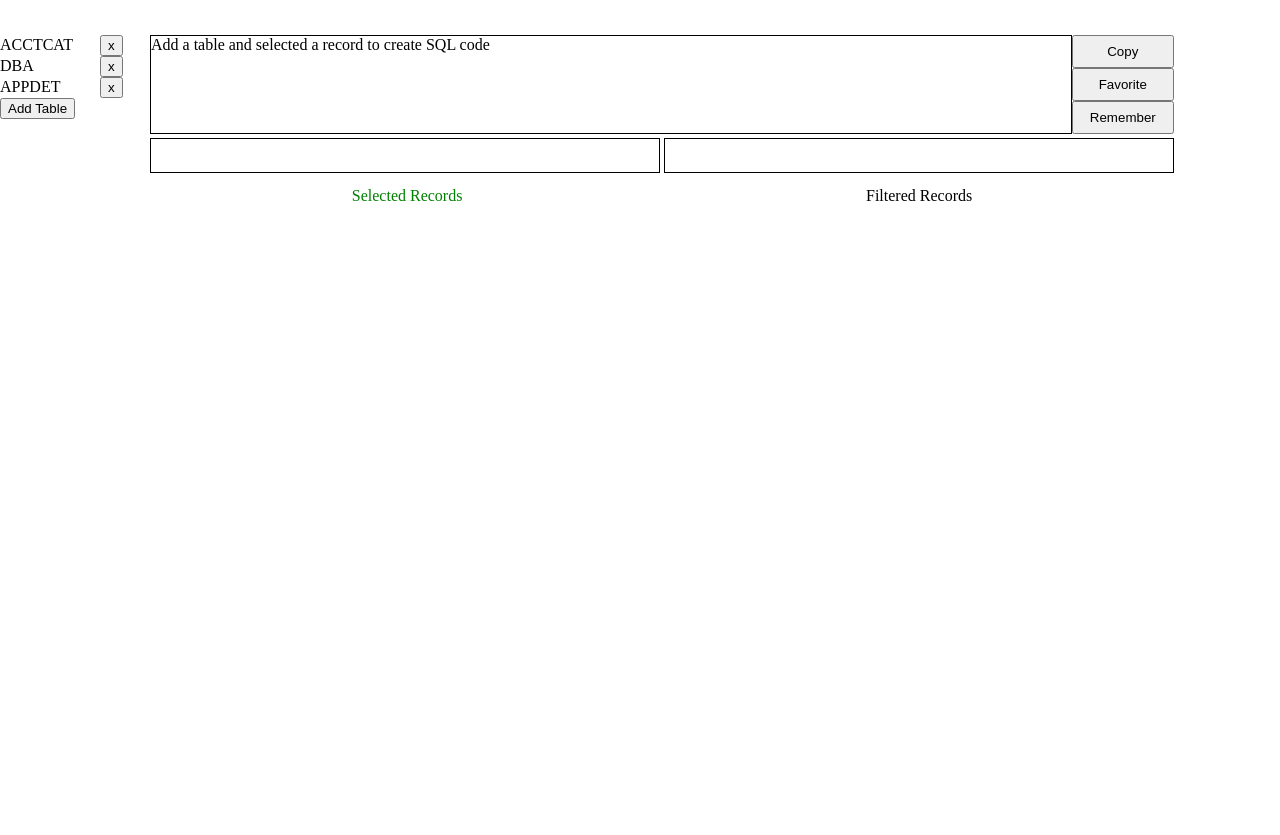
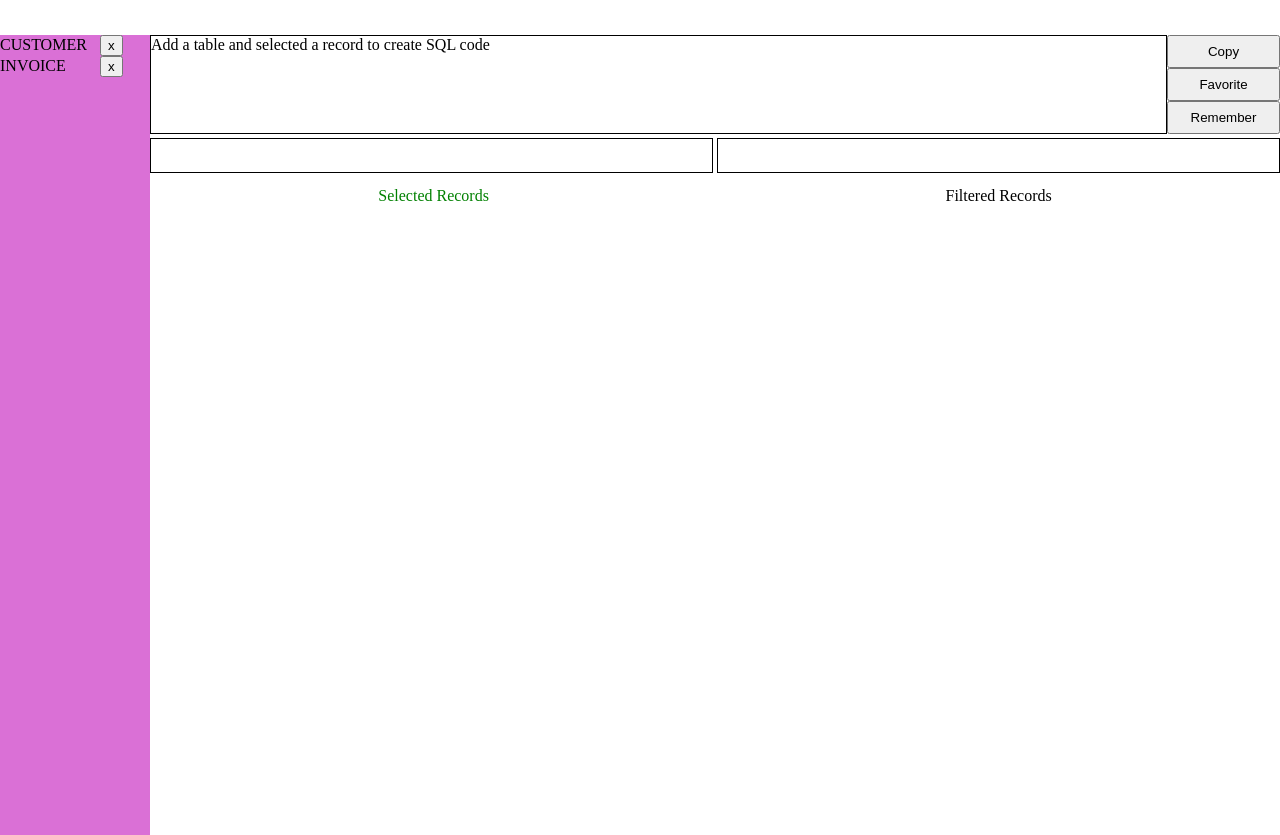
Before and after one commit to ttches/sql-gui, a React (Create React App) app: page / in a window 1280 px wide. Before the commit the page ends 800 px from the top, so only its background shows below. Built offline with nearby package versions, Linux system fonts and the light colour scheme.

Commit message:
Left panel skeleton structure created

```diff
--- a/src/App.js
+++ b/src/App.js
@@ -9,9 +9,11 @@ import Console from './containers/ConsoleContainer';
 class App extends Component {
   render() {
     return (
-      <div style={{display: 'flex'}}>
-        <TableTabsContainer />
-        <div style={{display: 'flex', flexFlow: 'row wrap', width: '80%'}}>
+      <div className='container'>
+        <div className='left-panel'>
+          <TableTabsContainer />
+        </div>
+        <div className='main-container'>
           <Console />
           <SelectedTablesContainer />
           <FilteredTablesContainer />
--- a/src/components/TableTabs.js
+++ b/src/components/TableTabs.js
@@ -34,10 +34,10 @@ export default class TableTabs extends Component {
         {this.props.tabs.map(renderTableTabs)}
         <button
           className='add-table-tab'
-          style={{display: `${(this.props.tabs.length > 10) ? 'none' : 'block'}`}}
+          style={{display: `${(this.props.tabs.length > 1) ? 'none' : 'block'}`}}
           onClick={this.props.onAddTableTab}>
             Add Table
-          </button>
+        </button>
       </div>
     );
   }
--- a/src/index.css
+++ b/src/index.css
@@ -125,6 +125,12 @@ video {
 body {
   margin-top: 35px;
 }
+html,
+body,
+#root {
+  height: 100%;
+  min-height: 100%;
+}
 .console-filtered {
   border: 1px solid #000;
   margin-top: 4px;
@@ -205,6 +211,83 @@ body {
   width: 100%;
   height: 33px;
 }
+#root {
+  height: 100%;
+  min-height: 100%;
+}
+.container {
+  display: -webkit-box;
+  display: -moz-box;
+  display: -webkit-flex;
+  display: -ms-flexbox;
+  display: box;
+  display: flex;
+  height: 100%;
+  min-height: 100%;
+}
+.main-container {
+  -webkit-box-align: start;
+  -moz-box-align: start;
+  -o-box-align: start;
+  -ms-flex-align: start;
+  -webkit-align-items: flex-start;
+  align-items: flex-start;
+  -webkit-align-self: flex-start;
+  align-self: flex-start;
+  -ms-flex-item-align: start;
+  display: -webkit-box;
+  display: -moz-box;
+  display: -webkit-flex;
+  display: -ms-flexbox;
+  display: box;
+  display: flex;
+  -webkit-box-orient: horizontal;
+  -moz-box-orient: horizontal;
+  -o-box-orient: horizontal;
+  -webkit-box-lines: multiple;
+  -moz-box-lines: multiple;
+  -o-box-lines: multiple;
+  -webkit-flex-flow: row wrap;
+  -ms-flex-flow: row wrap;
+  flex-flow: row wrap;
+  width: 90%;
+}
+.left-panel {
+  display: -webkit-inline-box;
+  display: -moz-inline-box;
+  display: -webkit-inline-flex;
+  display: -ms-inline-flexbox;
+  display: inline-box;
+  display: inline-flex;
+  background-color: #da70d6;
+  -webkit-box-orient: vertical;
+  -moz-box-orient: vertical;
+  -o-box-orient: vertical;
+  -webkit-flex-direction: column;
+  -ms-flex-direction: column;
+  flex-direction: column;
+  height: 100%;
+  max-width: 150px;
+  min-height: 100%;
+  width: 15%;
+  -webkit-box-flex: 1;
+  -moz-box-flex: 1;
+  -o-box-flex: 1;
+  box-flex: 1;
+  -webkit-flex: 1 1 auto;
+  -ms-flex: 1 1 auto;
+  flex: 1 1 auto;
+}
+.left-panel .table-tab > div,
+.left-panel .table-tab select {
+  display: -webkit-inline-box;
+  display: -moz-inline-box;
+  display: -webkit-inline-flex;
+  display: -ms-inline-flexbox;
+  display: inline-box;
+  display: inline-flex;
+  width: 100px;
+}
 .records {
   display: -webkit-inline-box;
   display: -moz-inline-box;
@@ -269,18 +352,3 @@ body {
 .records-tabs:hover {
   cursor: pointer;
 }
-.table-tabs {
-  max-height: 70px;
-  max-width: 150px;
-  width: 15%;
-}
-.table-tab > div,
-.table-tab select {
-  display: -webkit-inline-box;
-  display: -moz-inline-box;
-  display: -webkit-inline-flex;
-  display: -ms-inline-flexbox;
-  display: inline-box;
-  display: inline-flex;
-  width: 100px;
-}
--- a/src/reducers/reducer_selected.js
+++ b/src/reducers/reducer_selected.js
@@ -9,7 +9,7 @@ import { UPDATE_TABLE_TABS, CLOSE_TABLE_TAB,
 const INITIAL_STATE = {
   tables: ["ACCTCAT", "ACCTNUMS", "APPDET", "APPOINT", "APPOINTS", "ASSEMBLY", "BILLADDR", "CALLHIST", "CARD", "CATEGORY", "CENTRAL", "CODES", "CONTACTS", "CONTCAT", "CONTLOC", "CONTMAST", "CONTRACT", "CONTRCTS", "CONTYPE", "CONVERSE", "CORRLOG", "COSTCODE", "CREDACT", "CREDHEAD", "CUSTATUS", "CUSTOMER", "DBA", "DEALER", "DEALINV", "DEFAULTS", "DETMEMO", "DISPATCH", "EDEALINV", "EDEFAULT", "EHTM", "EHTMTIC", "EMAILINV", "EQUIPMNT", "ETECH", "ETICKET", "FORMS", "GLTABLE", "HELPDESK", "IMAGES", "INCOME", "INVDET", "INVMEMO", "INVOICE", "INVREC", "LABELS", "LETTER", "LOCATION", "LOCINV", "LOGTYPE", "MASSYS", "MASTSYS", "MERGELST", "MULTICOM", "PARTCAT", "PARTDESC", "PARTS", "PARTSBUY", "PARTSLVL", "PARTYPE", "PCONTRCT", "PHONELBL", "PHRASE", "PLEVELS", "PODETAIL", "POHEAD", "POMEMO", "POPAPPT", "POPBAL", "POPCRED", "POPREM", "POSITIO", "POTITLE", "QUICKCAT", "QUICKSYS", "QUICKTMP", "RAPIDSYS", "RATES", "RECDET", "RECEIPTS", "RECHARGE", "RELATION", "REMARKS", "REMINDER", "REPAIR", "ROLODEX", "SCHEDULE", "SERVICE", "SPHRASE", "STOCKLOG", "SUBCAT", "SUPMERGE", "SUPPORT", "SXPHRASE", "SYSTEM", "TASKS", "TASKSTAT", "TAXTABLE", "TBEVENTS", "TBEXCLUD", "TBGROUP", "TBLIST", "TBLOG", "TBSYSTEM", "TBTMPL", "TBTMPLHD", "TECHS", "TEMPAPD", "TICKET", "TIMECARD", "TIMECAT", "TODO", "TRANSLOG", "TROUBLE", "TSAPTMNT", "TSCOUNT", "TSMDATA", "TSRECUR", "USER17", "USER18", "USER19", "USER20", "USERLOG", "VENDNAME", "VENDOR", "ZONEDEF1", "ZONEDEF2", "ZONEMAST", "ZONES", "ZONETYPE"],
   targets: [],
-  tabs: ["ACCTCAT", "DBA", "APPDET"],
+  tabs: ["CUSTOMER", "INVOICE"],
   selectedTab: '',
   lessThan: {},
   greaterThan: {},
--- /dev/null
+++ b/src/styles/components/container.styl
@@ -0,0 +1,15 @@
+#root
+  height 100%
+  min-height 100%
+
+.container
+  display flex
+  height 100%
+  min-height 100%
+
+.main-container
+  align-items flex-start
+  align-self flex-start
+  display flex
+  flex-flow row wrap
+  width 90%
--- /dev/null
+++ b/src/styles/components/left-panel.styl
@@ -0,0 +1,17 @@
+@import 'nib';
+@import '../vars.styl';
+
+.left-panel
+  display inline-flex
+  background-color orchid
+  flex-direction column
+  height 100%
+  max-width 150px
+  min-height 100%
+  width 15%
+  flex 1 1 auto
+
+  .table-tab
+    > div, select
+      display inline-flex
+      width 100px
--- a/src/styles/components/table-tabs.styl
+++ /dev/null
@@ -1,12 +0,0 @@
-@import 'nib';
-@import '../vars.styl';
-
-.table-tabs
-  max-height 70px
-  max-width 150px
-  width 15%
-
-.table-tab
-  > div, select
-    display inline-flex
-    width 100px
--- a/src/styles/layout.styl
+++ b/src/styles/layout.styl
@@ -29,3 +29,7 @@ time, mark, audio, video {
 
 body
   margin-top 35px
+
+html, body, #root
+  height 100%
+  min-height 100%
```
